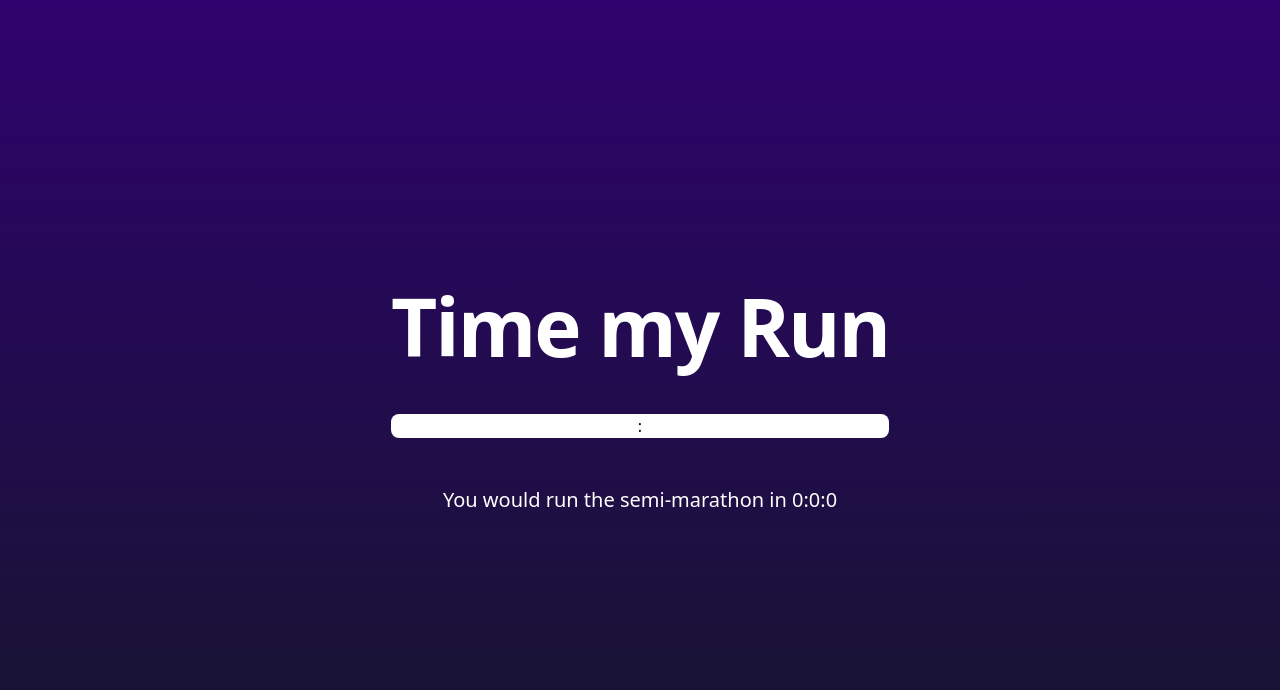
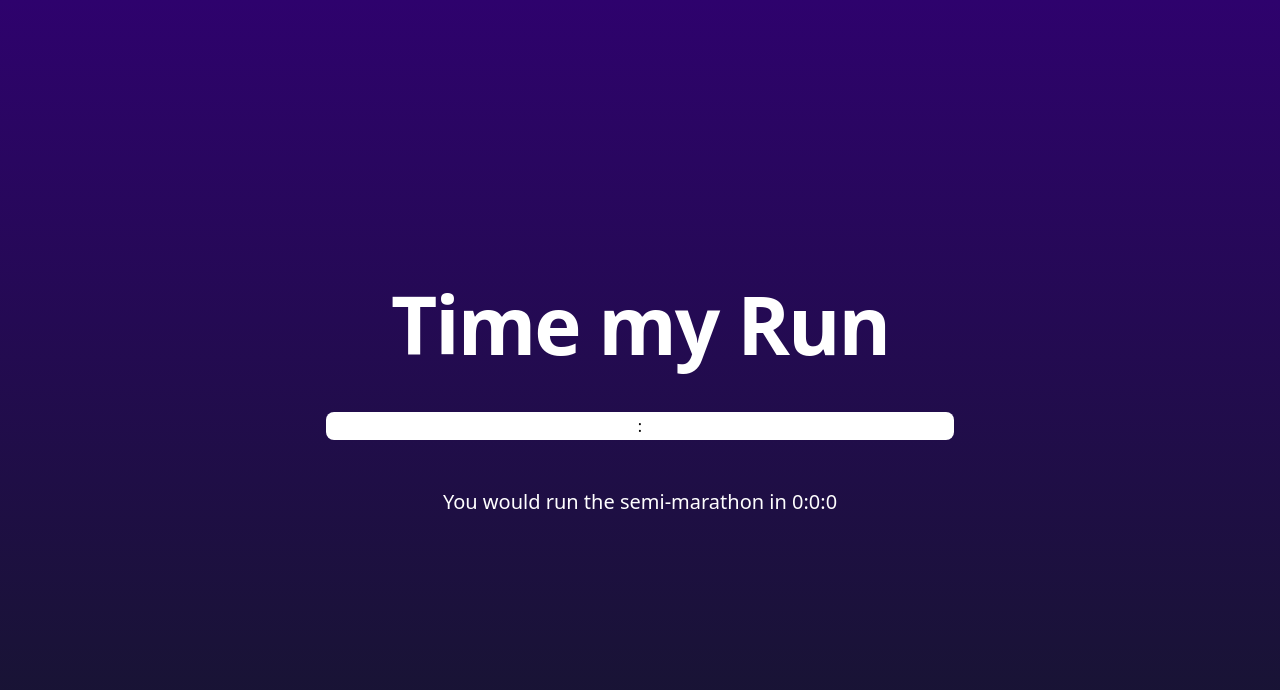
Before and after one commit to ndgdl/timemyrun, a Next.js app: page / in a window 1280 px wide. Shown: the top 690 px of the page. Built offline with nearby package versions, Linux system fonts and the light colour scheme.

Commit message:
feat(TimeInput): add client side validation

```diff
--- a/src/components/Input.tsx
+++ b/src/components/Input.tsx
@@ -1,13 +1,23 @@
+import { twMerge } from "tailwind-merge";
+
 interface TimeInputProps {
   setTime: (number: number) => void;
   className?: string;
 }
 
-function TimeInput({ setTime }: TimeInputProps) {
+function TimeInput({ setTime, className }: TimeInputProps) {
   return (
     <input
       type="text"
-      className="appearance-none bg-transparent px-2 text-slate-700 outline-none"
+      maxLength={2}
+      className={twMerge(
+        "appearance-none bg-transparent px-2 text-slate-700 outline-none",
+        className
+      )}
+      onKeyDown={(event) => {
+        if (isNaN(Number(event.key)) && event.code !== "Backspace")
+          event.preventDefault();
+      }}
       onKeyUp={(event) => {
         let value;
         value = Number(event.currentTarget.value);
--- a/src/pages/index.tsx
+++ b/src/pages/index.tsx
@@ -26,9 +26,9 @@ const Home: NextPage = () => {
             Time my Run
           </h1>
           <div className="flex items-center justify-center rounded-lg bg-white">
-            <TimeInput setTime={setMins} />
-            :
-            <TimeInput setTime={setSecs} />
+            <TimeInput setTime={setMins} className="text-xl" />
+            <span>:</span>
+            <TimeInput setTime={setSecs} className="text-xl" />
           </div>
           <div className="text-xl text-white">
             You would run the semi-marathon in{" "}
```
